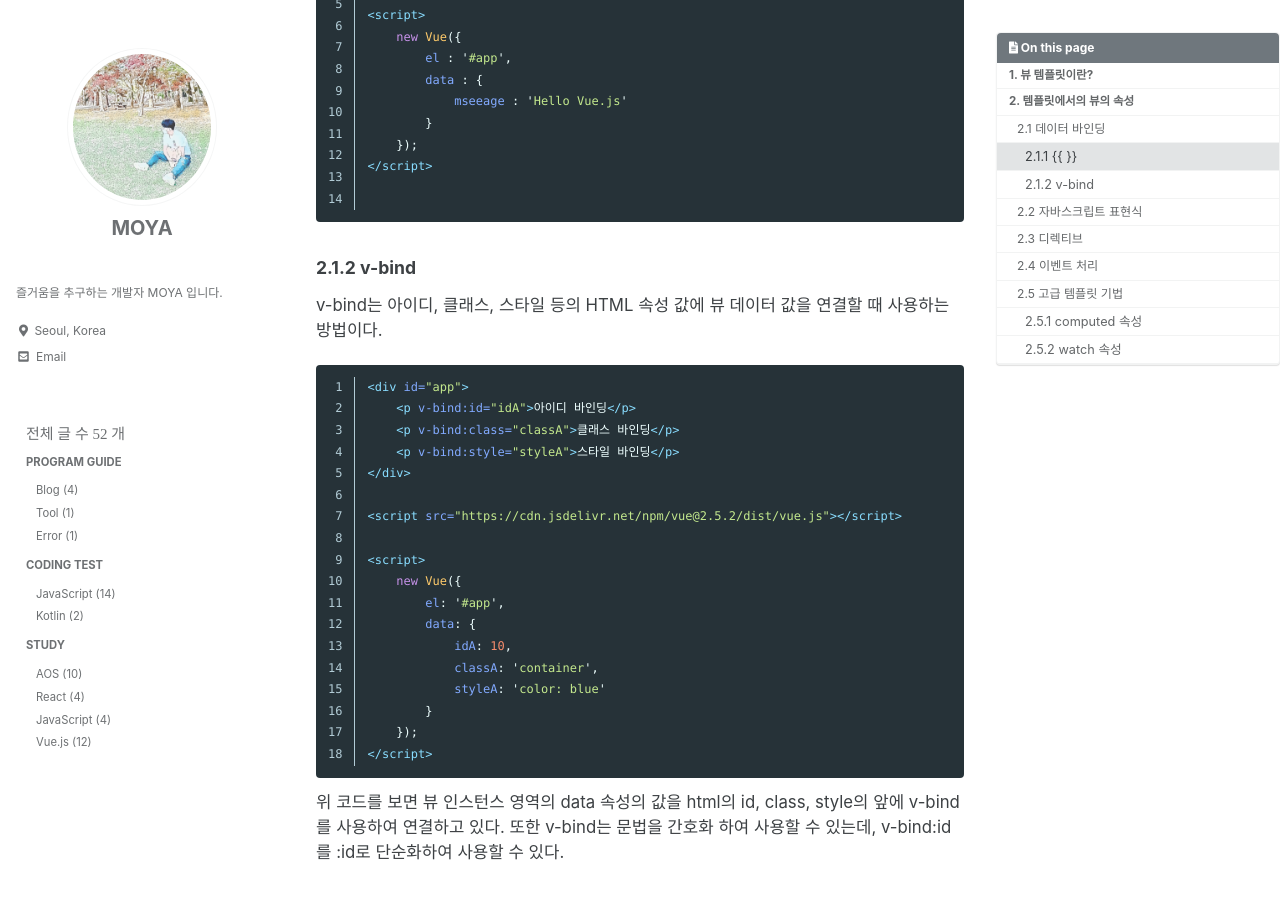
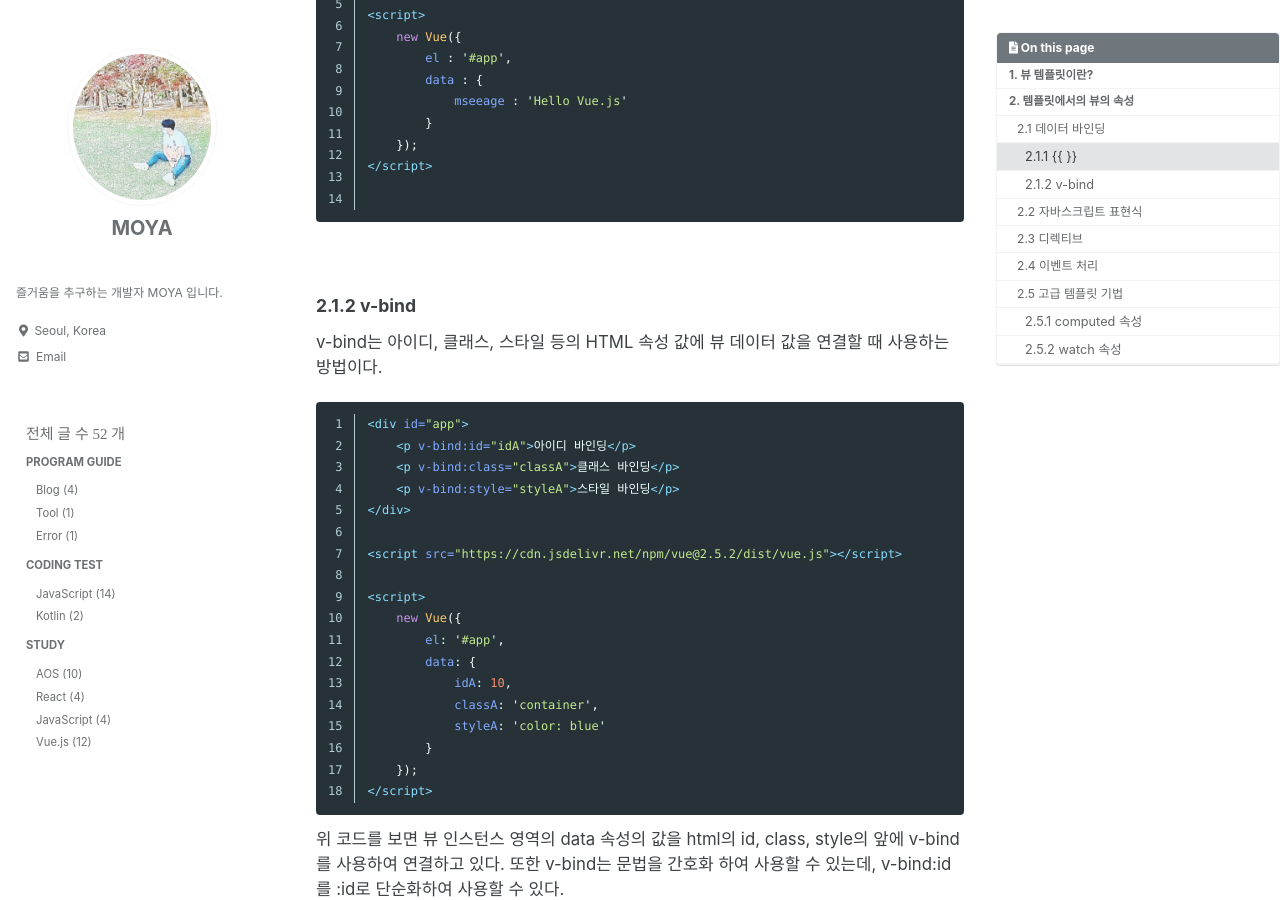
Before and after one commit to kdc7140/kdc7140.github.io, a Jekyll site: the page built from _posts/study/2022-09-04-vue006.md, in a window 1280 px wide and 900 px high, scrolled down 1395 px. Built offline with Jekyll 4.4.1, drawn with Linux system fonts in a browser that asks for light colours; cached includes are drawn as plain includes; some web fonts are replaced.

Commit message:
code line change

````diff
--- a/_posts/study/2022-09-04-vue006.md
+++ b/_posts/study/2022-09-04-vue006.md
@@ -79,6 +79,8 @@
 {% endraw %}
 ```
 
+<br/>
+
 
 #### 2.1.2 v-bind
 
@@ -153,7 +155,7 @@
 
 
 
-<br/>
+<br/><br/>
 
 
 ### 2.3 디렉티브
@@ -173,7 +175,8 @@
 
 말이 어렵게 느껴질 수 있지만 조금 생소할 수 있는 bind와 model을 간단히 보자면 bind는 자바스크립트의 attr 속성, model은 val 속성이라고 생각하면 편하다.
 
-<br/>
+
+<br/><br/>
 
 
 ### 2.4 이벤트 처리
@@ -203,12 +206,14 @@
 버튼을 클릭하면 methods 속성에 선언한 clickBtn이 실행되고 alert 팝업이 뜨게된다.<br/>
 우리가 흔히 자바스크립트에서 사용하던 것 처럼 메서드를 호출할 때 v-on:click="clickBtn(10)"과 같이 인자를 넘겨줄 수 있으며, 따로 메서드 인자를 전달하지 않아도 메서드에 clickBtn:function(evt)와 같이 해동 돔 요소의 이벤트 객체에 접근할 수 있다.
 
-<br/>
+<br/><br/>
 
 
 ### 2.5 고급 템플릿 기법
 
 고급 템플릿 기법은 실제 애플리케이션을 개발할 때 유용한 속성으로, 데이터 바인딩, 디렉티브와 같은 기본 문법과 함께 사용한다.
+
+<br/>
 
 #### 2.5.1 computed 속성
 
@@ -250,6 +255,7 @@
 하지만 computed 속성은 데이터가 변경되지 않으면 이전의 값을 가지고 있다가 필요할 때 번환을 해준다.<br/>
 따라서 복잡한 연산을 반복적으로 수행할 때는 mothods 속성보단 computed 속성을 사용하는 것이 효율적이다.
 
+<br/>
 
 #### 2.5.2 watch 속성
 
````
Also changed, not shown: _posts/study/2022-08-06-vue002.md (+8 -0 lines), _posts/study/2022-08-14-vue004.md (+10 -3 lines).
